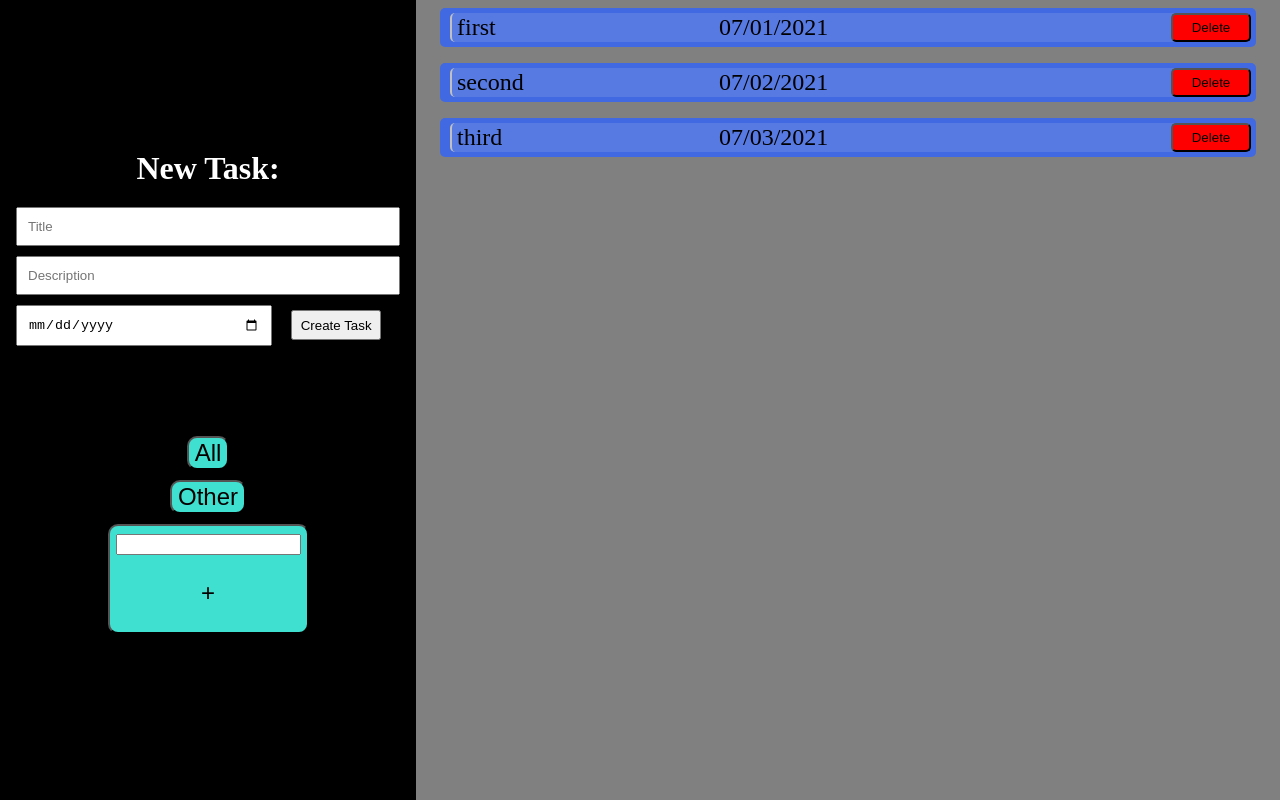
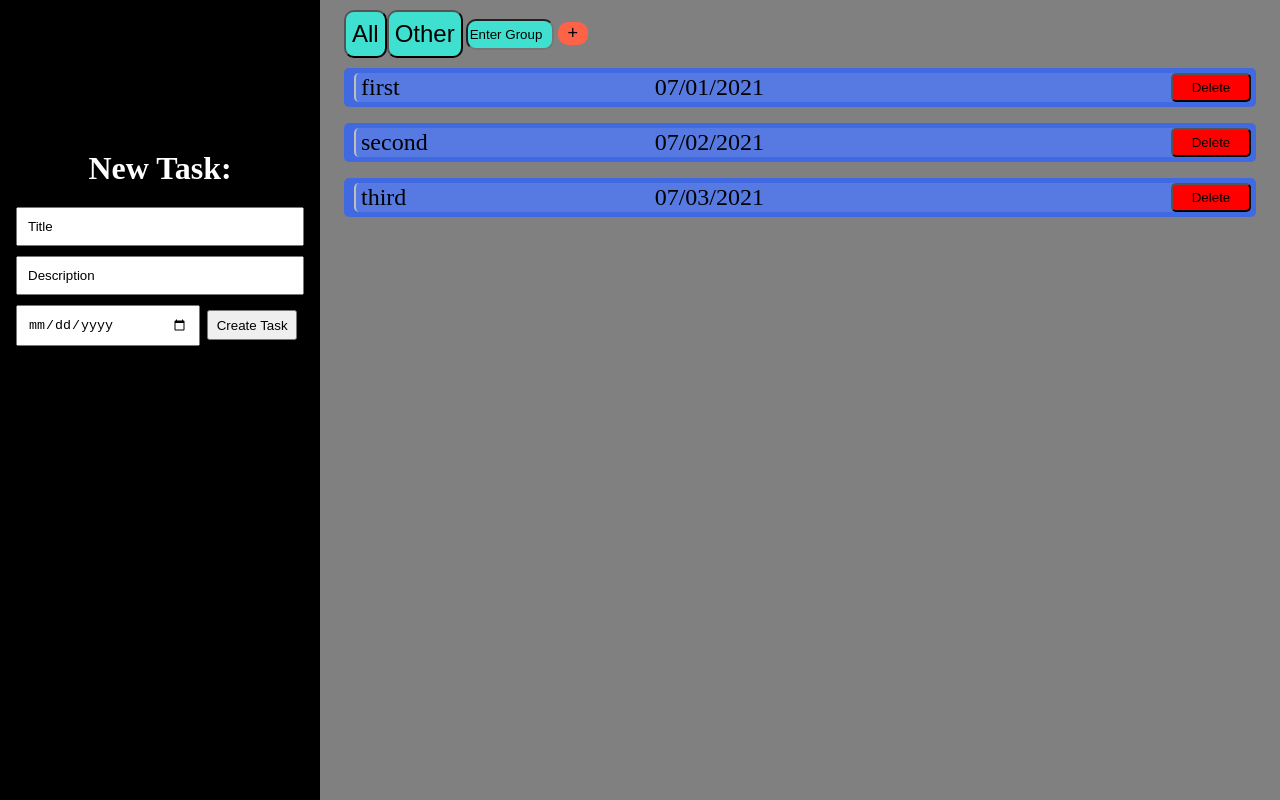
Before and after one commit to cmstiver/productivity-list, a plain HTML site: page index.html in a window 1280 px wide. Drawn offline with Linux system fonts and the light colour scheme.

Commit message:
styled tabs

```diff
--- a/index.html
+++ b/index.html
@@ -16,12 +16,13 @@
             <input type="date" id="date-input" class="text-input" name="trip-start" value="">
             <button id="create-task">Create Task</button>
         </div>
-        <div id="groups">
-            <div id="grouplist"></div>
-            <button class="groupbutton">
-                <input type="text" id="group-input">
-                <p id="addgroup">+</p>
-            </button>
+    </div>
+    <div id="groups">
+        <div id="grouplist"></div>
+        <div class="addgroupbutton">
+            <input type="text" placeholder="Enter Group" id="group-input">
+            <button id="addgroup">+</button>
+
         </div>
     </div>
     <div id="list"></div>
--- a/style.css
+++ b/style.css
@@ -3,7 +3,7 @@ body {
 }
 #sidenav {
     height: 100%;
-    width: 26em;
+    width: 20em;
     position: fixed;
     top: 0;
     left: 0;
@@ -36,17 +36,43 @@ body {
     margin-top: 15px;
 }
 #groups {
-    margin-top: 90px;
+    display: flex;
+    flex-direction: row;
+    margin-left: 21em;
+    margin-top: 10px;
+    margin-bottom: 10px;
+    align-items: center;
+}
+#grouplist {
+    display: flex;
+    flex-direction: row;
 }
 .groupbutton {
     display: block;
-    text-align: center;
+    height: 2em;
     font-size: x-large;
     background-color: turquoise;
-    margin-left: auto;
-    margin-right: auto;
     border-radius: 10px;
-    margin-bottom: 10px;
+}
+#group-input {
+    width: 6em;
+    height: 25px;
+    background-color: turquoise;
+    border-radius: 10px;
+}
+.addgroupbutton {
+    margin-left: 3px;
+}
+#addgroup {
+    background-color: tomato;
+    border-radius: 10px;
+    border: none;
+    width: 30px;
+    text-align: center;
+    font-size: large;
+}
+::placeholder {
+    color: black;
 }
 h1 {
     text-align: center;
@@ -57,7 +83,7 @@ h1 {
     display: flex;
     margin-right: 1em;
     flex-direction: column;
-    margin-left: 27em;
+    margin-left: 21em;
 }
 .task {
     border-radius: 5px;
```
